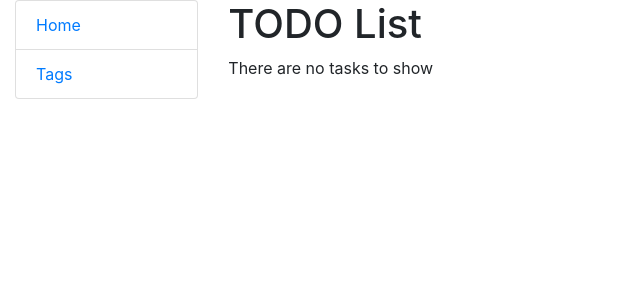
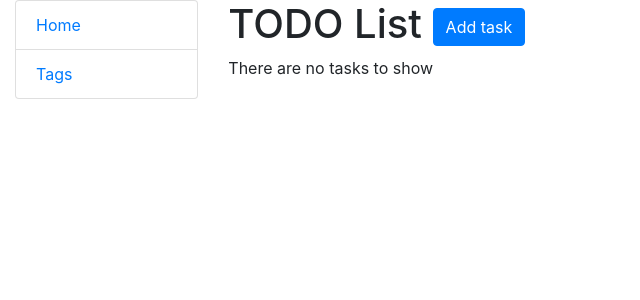
Before and after one commit to FanniMalevych/todo-list, a Django app: page / in a window 1280 px wide. Shown: the top 300 px of the page, without its empty margins (0-640 px from the left). Run offline with Django 5.2, Linux system fonts and the light colour scheme; data that the repository does not hold is empty.

Commit message:
add task create/update/delete view

```diff
--- a/tasks/urls.py
+++ b/tasks/urls.py
@@ -1,24 +1,22 @@
 from django.urls import path
 
-from tasks.views import TaskListView, TagListView, TagCreateView, TagUpdateView, TagDeleteView
+from tasks.views import TaskListView, TagListView, TagCreateView, TagUpdateView, TagDeleteView, TaskCreateView, \
+    TaskUpdateView, TaskDeleteView, toggle_complete_task
 
 urlpatterns = [
     path("", TaskListView.as_view(), name="task-list"),
+    path("create/", TaskCreateView.as_view(), name="task-create"),
+    path("<int:pk>/update", TaskUpdateView.as_view(), name="task-update"),
+    path("<int:pk>/delete", TaskDeleteView.as_view(), name="task-delete"),
+    path(
+        "<int:pk>/toggle-complete/",
+        toggle_complete_task,
+        name="toggle-complete-task",
+    ),
     path("tags/", TagListView.as_view(), name="tag-list"),
     path("tags/create/", TagCreateView.as_view(), name="tag-create"),
     path("tags/<int:pk>/update", TagUpdateView.as_view(), name="tag-update"),
     path("tags/<int:pk>/delete", TagDeleteView.as_view(), name="tag-delete"),
-    # # path("formats", formats_view, name="formats")
-    # path("formats", FormatsView.as_view(), name="formats"),
-    # path("formats/create", FormatsCreateView.as_view(), name="format-create"),
-    # path("formats/<int:pk>/update", FormatsUpdateView.as_view(), name="format-update"),
-    # path("books", BookListView.as_view(), name="books"),
-    # path("books/<int:pk>", book_detail_view, name="book-detail"),
-    # path("books/<int:pk>/update", BookUpdateView.as_view(), name="book-update"),
-    # path("book/create", BookCreateView.as_view(), name="book-create"),
-    # path("author/create", AuthorCreateView.as_view(), name="author-create"),
-    # path("test", TestListView.as_view(), name="test-list"),
-    # # path("test/create", test_create_view, name="test-create")
 ]
 
 app_name = 'tasks'
--- a/tasks/views.py
+++ b/tasks/views.py
@@ -1,3 +1,4 @@
+from django.http import HttpResponseRedirect
 from django.urls import reverse_lazy
 from django.views import generic
 
@@ -7,6 +8,23 @@ from tasks.models import Task, Tag
 class TaskListView(generic.ListView):
     model = Task
     template_name = "tasks/task_list.html"
+
+
+class TaskCreateView(generic.CreateView):
+    model = Task
+    fields = "__all__"
+    success_url = reverse_lazy("tasks:task-list")
+
+
+class TaskUpdateView(generic.UpdateView):
+    model = Task
+    fields = "__all__"
+    success_url = reverse_lazy("tasks:task-list")
+
+
+class TaskDeleteView(generic.DeleteView):
+    model = Task
+    success_url = reverse_lazy("tasks:task-list")
 
 
 class TagListView(generic.ListView):
@@ -29,3 +47,16 @@ class TagUpdateView(generic.UpdateView):
 class TagDeleteView(generic.DeleteView):
     model = Tag
     success_url = reverse_lazy("tasks:tag-list")
+
+
+def toggle_complete_task(request, pk):
+
+    task = Task.objects.get(id=pk)
+    print(task.completed)
+    if task.completed:
+        task.completed = False
+        task.save()
+    else:
+        task.completed = True
+        task.save()
+    return HttpResponseRedirect(reverse_lazy("tasks:task-list"))
--- a/templates/tasks/task_list.html
+++ b/templates/tasks/task_list.html
@@ -1,10 +1,24 @@
 {% extends "base.html" %}
 
 {% block content %}
-  <h1>TODO List</h1>
+  <h1>TODO List
+    <a href="{% url "tasks:task-create" %}" class="btn btn-primary link-to-page">
+      Add task
+    </a>
+  </h1>
+
   {% if task_list %}
     {% for task in task_list %}
       <h2> {{ task.content }}</h2>
+      {% if task.completed %}
+      <a href="{% url "tasks:toggle-complete-task" pk=task.id %}" class="btn btn-light ml-5">
+        Undo
+      </a>
+    {% else %}
+      <a href="{% url "tasks:toggle-complete-task" pk=task.id %}" class="btn btn-outline-success ml-5">
+        Complete
+      </a>
+      {% endif %}
       {% if task.completed %}
         <p>Done</p>
       {% else %}
@@ -17,7 +31,15 @@
         {% for tag in task.tags.all %}
           <li>tag</li>
         {% endfor %}
+        <a href="{% url "tasks:task-update" pk=task.id %}">
+          Update
+        </a>
+        <a style="color: red"
+           href="{% url "tasks:task-delete" pk=task.id %}">
+          Delete
+        </a>
       </ul>
+      <hr>
     {% endfor %}
   {% else %}
     <p>There are no tasks to show</p>
```
Also changed, not shown: templates/tasks/task_confirm_delete.html (added, +11 -0 lines), templates/tasks/task_form.html (added, +13 -0 lines).
